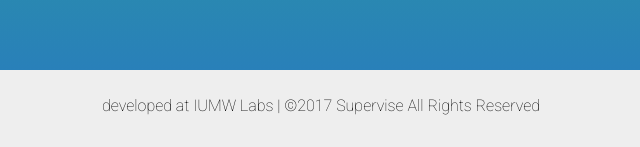
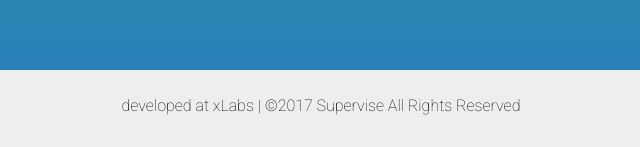
Before and after one commit to xNavid/Supervise, a plain HTML site: page index.html in a window 1280 px wide. Shown: the part 5450-5597 px from the top of the page, 319-959 px from the left. Drawn offline with Linux system fonts and the light colour scheme.

Commit message:
Changed footer description

```diff
--- a/index.html
+++ b/index.html
@@ -87,7 +87,7 @@
 
 </section>
 <footer>
-	<p>developed at IUMW Labs | ©2017 Supervise All Rights Reserved</p>
+	<p>developed at xLabs | ©2017 Supervise All Rights Reserved</p>
 
 </footer>
 
```
